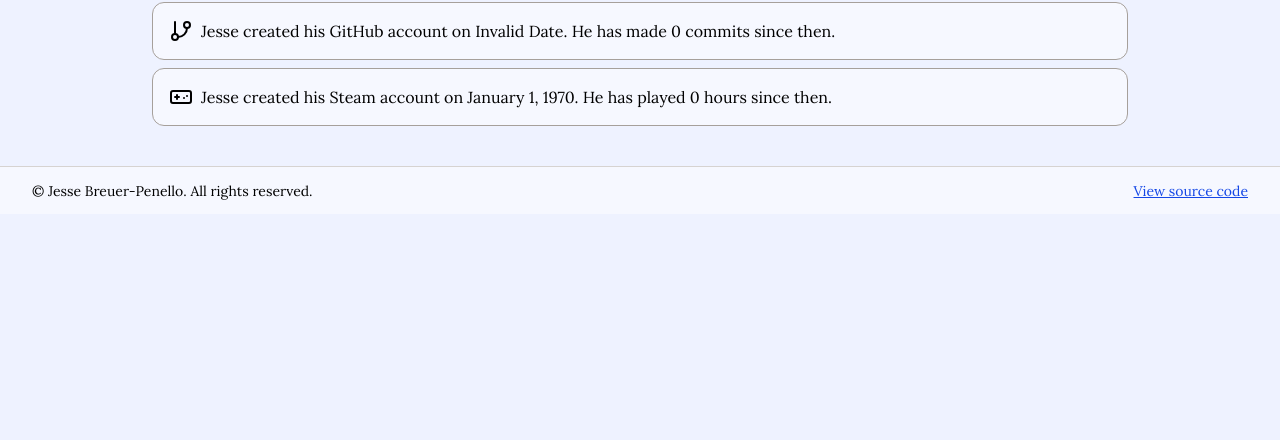
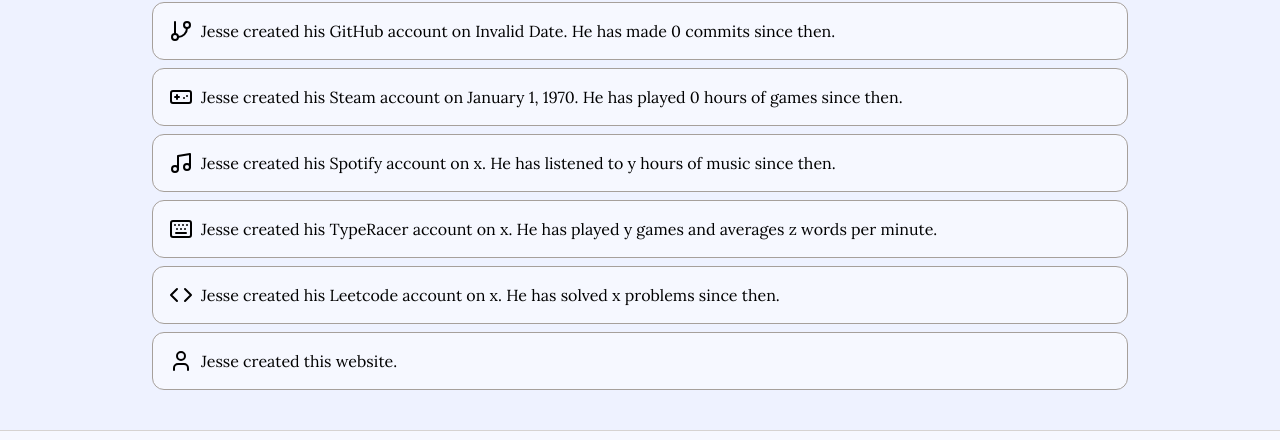
Before and after one commit to steezplusplus/digital-garden, a Next.js app: page / in a window 1280 px wide. Shown: the part 1025-1465 px from the top of the page. Before the commit the page ends 1239 px from the top, so only its background shows below. Built offline with nearby package versions, Linux system fonts and the light colour scheme; no server answers.

Commit message:
feat: add some boilerplate for ideas

```diff
--- a/src/components/layout/sections/about-section.tsx
+++ b/src/components/layout/sections/about-section.tsx
@@ -1,4 +1,4 @@
-import { Gamepad, GitBranch } from 'lucide-react';
+import { Code, Gamepad, GitBranch, Keyboard, Music, User } from 'lucide-react';
 
 import { getGitStats } from '@/api/octokit';
 import { formatDate, formatNumber } from '@/lib/util';
@@ -28,7 +28,31 @@ export default async function AboutSection() {
         <li className='flex items-center gap-2 rounded-xl border border-stone-400 bg-white/50 p-4 dark:bg-indigo-100/5'>
           <Gamepad aria-hidden />
           <p>
-            Jesse created his Steam account on {formattedSteamCreatedAt}. He has played {formattedTotalHoursPlayed} hours since then.
+            Jesse created his Steam account on {formattedSteamCreatedAt}. He has played {formattedTotalHoursPlayed} hours of games since then.
+          </p>
+        </li>
+        <li className='flex items-center gap-2 rounded-xl border border-stone-400 bg-white/50 p-4 dark:bg-indigo-100/5'>
+          <Music aria-hidden />
+          <p>
+            Jesse created his Spotify account on x. He has listened to y hours of music since then.
+          </p>
+        </li>
+        <li className='flex items-center gap-2 rounded-xl border border-stone-400 bg-white/50 p-4 dark:bg-indigo-100/5'>
+          <Keyboard aria-hidden />
+          <p>
+            Jesse created his TypeRacer account on x. He has played y games and averages z words per minute.
+          </p>
+        </li>
+        <li className='flex items-center gap-2 rounded-xl border border-stone-400 bg-white/50 p-4 dark:bg-indigo-100/5'>
+          <Code aria-hidden />
+          <p>
+            Jesse created his Leetcode account on x. He has solved x problems since then.
+          </p>
+        </li>
+        <li className='flex items-center gap-2 rounded-xl border border-stone-400 bg-white/50 p-4 dark:bg-indigo-100/5'>
+          <User aria-hidden />
+          <p>
+            Jesse created this website.
           </p>
         </li>
       </ul>
```
